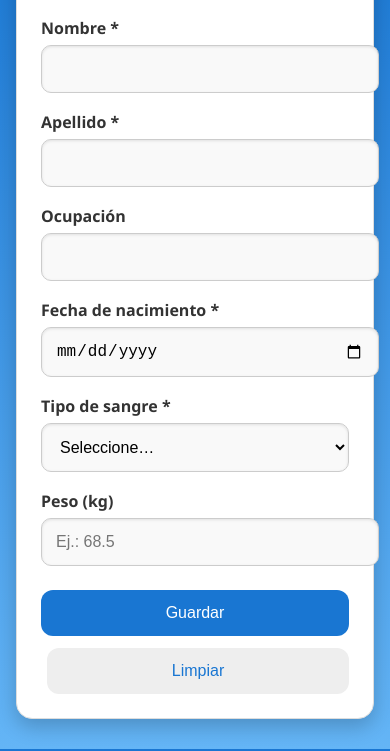
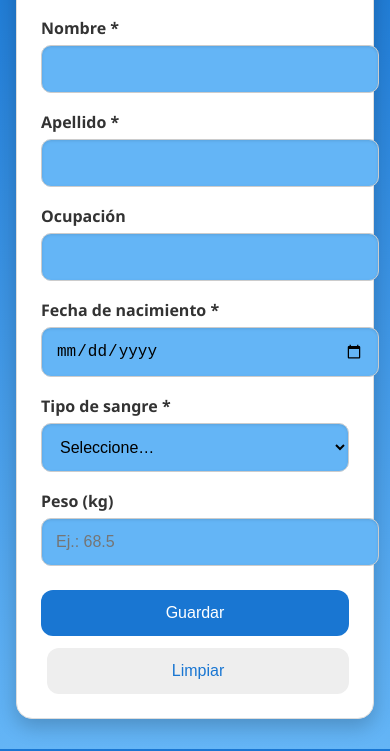
Before and after one commit to raulvelasquez1991/responsivo, a plain HTML site: page index.html in a window 390 px wide. Shown: the part 93-844 px from the top of the page. Drawn offline with Linux system fonts and the light colour scheme.

```diff
--- a/index.html
+++ b/index.html
@@ -42,7 +42,6 @@
             border: 1px solid #cfcfd4;
             border-radius: 4px;
             font-size: 1rem;
-            background-color: #64b5f6;
         }
 
         .acciones {
@@ -110,7 +109,7 @@
                 font-size: 1rem;
                 border: 1px solid #ccc;
                 border-radius: 10px;
-                background: #f9f9f9;
+                background-color: #64b5f6;
                 box-shadow: inset 0 1px 3px rgba(0, 0, 0, 0.1);
             }
 
```
